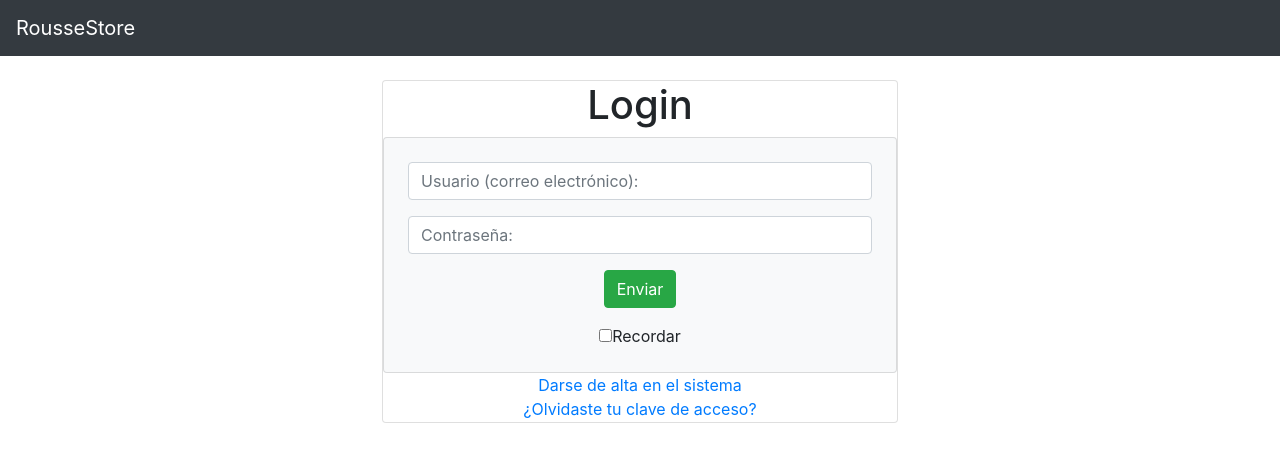
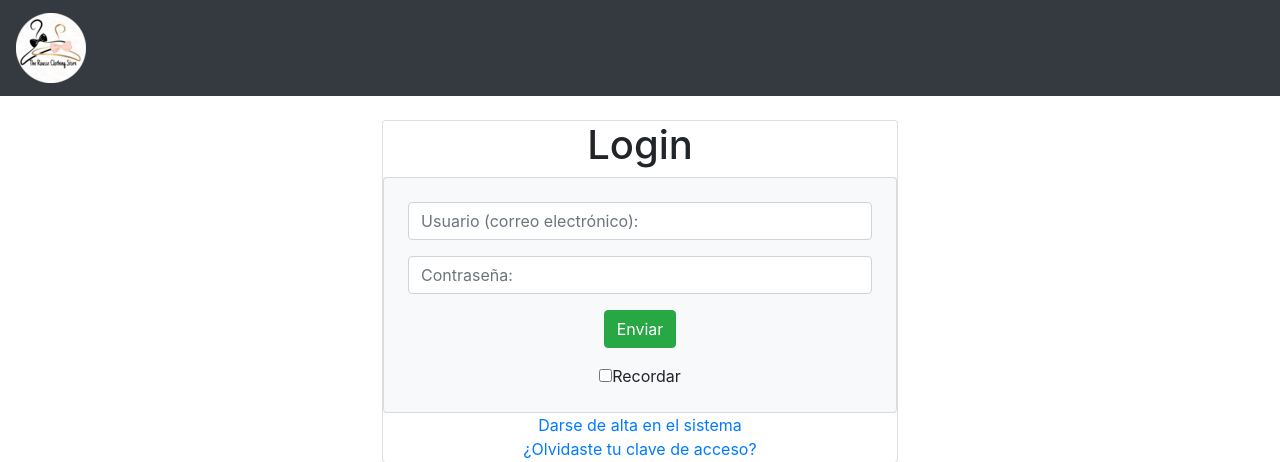
Before and after one commit to RousseOrtiz/Proyecto-En-Ju2022, a PHP site: page / in a window 1280 px wide. Shown: the top 462 px of the page. Run offline with PHP 8.4, Linux system fonts and the light colour scheme.

Commit message:
agregado de logo

```diff
--- a/app/vistas/encabezado.php
+++ b/app/vistas/encabezado.php
@@ -10,7 +10,9 @@
 </head>
 <body>
   <nav class="navbar navbar-expand-sm bg-dark navbar-dark">
-    <a href="<?php print RUTA."tienda"; ?>" class="navbar-brand">RousseStore</a>
+    <a class="navbar-brand" href="<?php print RUTA."tienda"; ?>" class="navbar-brand">
+      <img class="logo me-5 logo_img" class="" src="img/logo1.png" alt="RousseStore">
+    </a>
     <div class="collapse navbar-collapse" id="menu">
     <?php if ($datos["menu"]) {
       print "<ul class='navbar-nav mr-auto mt-2 mt-lg-0'>";
```
Also changed, not shown: public/img/logo1.png (added).
